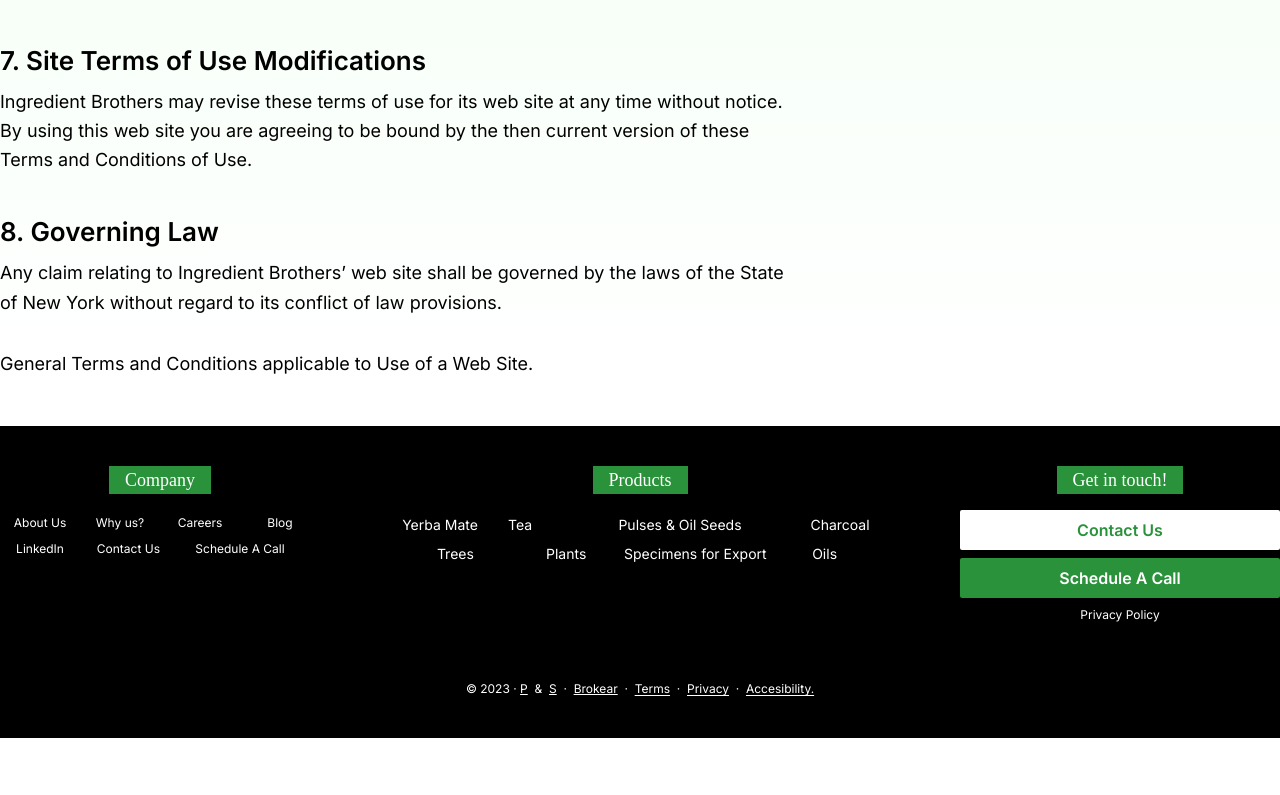
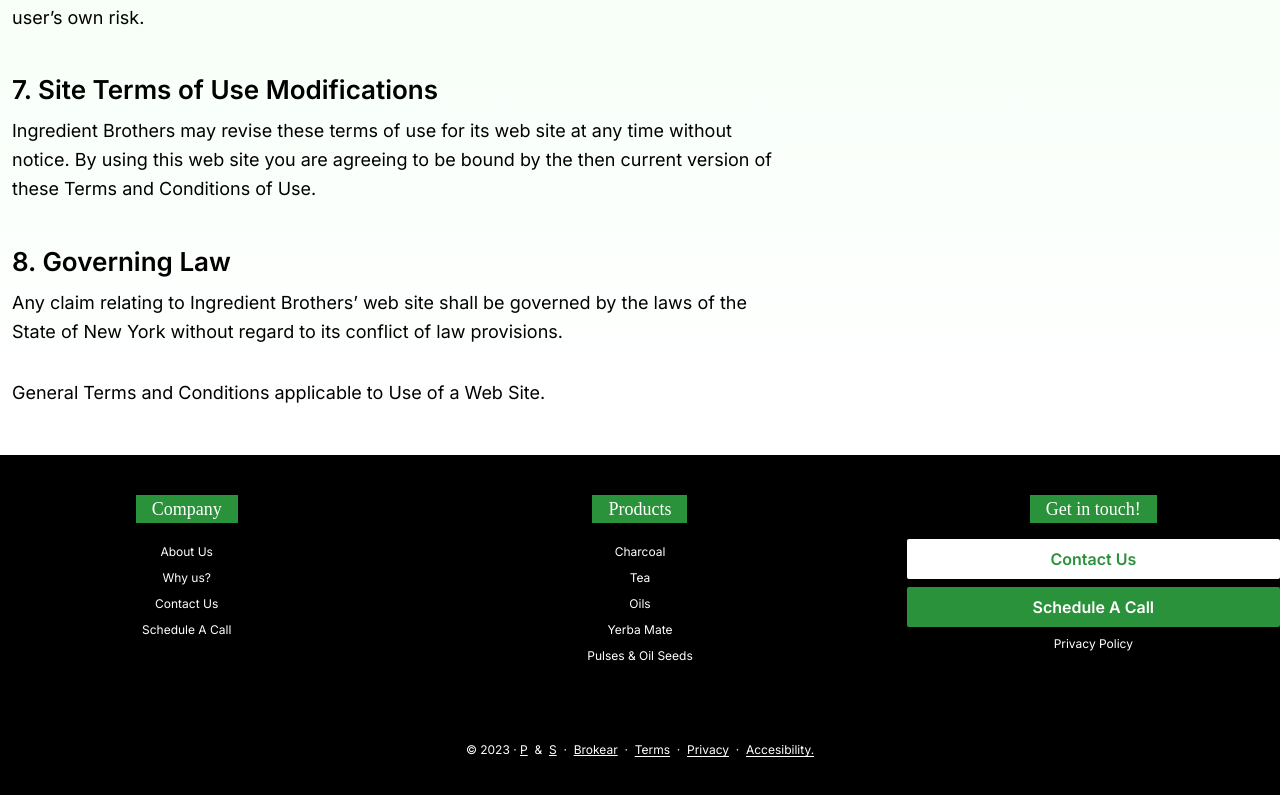
Before and after one commit to causapablo/brokear, a Next.js app: page /policies/terms in a window 1280 px wide. Shown: the part 1964-2759 px from the top of the page. Before the commit the page ends 2702 px from the top, so only its background shows below. Built offline with nearby package versions, Linux system fonts and the light colour scheme; what tailwindcss-animated would draw is missing.

Commit message:
Se corrigen espacios, margenes, paddings, etc.

```diff
--- a/components/accesibility/Accesibility.tsx
+++ b/components/accesibility/Accesibility.tsx
@@ -1,10 +1,11 @@
+import Link from 'next/link'
 import React from 'react'
 
 function Accesibility() {
   return (
     <div>
-      <h1 className='font-Fitgree text-[38px] font-semibold'>Accessibility Statement</h1>
-      <div className='text-[18px] space-y-5'>
+      <h1 className='font-Fitgree text-[32px] md:text-[38px] font-semibold'>Accessibility Statement</h1>
+      <div className='text-[16px] md:text-[18px] space-y-5'>
         <p>Ingredient Brothers is committed to providing a website that is accessible to all users,
           including those with disabilities. We strive to follow the Web Content Accessibility Guidelines
           (WCAG) 2.1 level AA standard, which provides recommendations for making web content more
@@ -26,7 +27,7 @@
         </p>
         <p>
           If you have any feedback or suggestions on how we can improve accessibility, please don’t
-          hesitate to <a href="/contacto"><span className='underline underline-offset-1 text-red'>contact us</span></a> . We are committed to ensuring that our website is accessible to all
+          hesitate to <Link href="/contact"><span className='underline underline-offset-1 text-red'>contact us</span></Link> . We are committed to ensuring that our website is accessible to all
           users, and we appreciate your input in helping us achieve this goal.
         </p>
       </div>
--- a/components/company/Company.tsx
+++ b/components/company/Company.tsx
@@ -12,10 +12,10 @@
           </h4>
           <div className='grid grid-cols-1 lg:grid-cols-2 gap-16'>
             <div>
-              <h4 className="font-bold text-2xl mb-4 px-2 lg:px-0">
+              <h4 className="font-bold text-2xl mb-4 lg:px-0">
                 Searching for high quality ingredients and trusted suppliers is a process that shouldnt be taken lightly
               </h4>
-              <p className="font-base text-lg font-Grotesk px-2 lg:px-0" >
+              <p className="font-base text-lg font-Grotesk lg:px-0" >
                 Sometimes it s a journey that makes you wish you d gone to the bottom of the ocean instead.
                 It s a journey that has you fighting the same battles in a never ending cycle. We all know that something must change, right? <span className='font-extrabold'>Now it has.</span>
               </p>
--- a/components/footer/Footer.tsx
+++ b/components/footer/Footer.tsx
@@ -4,7 +4,7 @@
   return (
     <section className="bg-black py-10">
       <div className="container mx-auto  max-w-[1300px]">
-        <div className="flex flex-col md:flex-row gap-20 px-3 lg:px-0">
+        <div className="flex flex-col md:flex-row gap-10 lg:gap-20 px-3 lg:px-0">
           <div className="flex flex-col md:flex-grow-0 md:w-1/3 h-fit">
             <div className="">
               <h4 className="bg-red text-white text-center text-lg font-normal w-fit mx-auto px-4 font-Dancing">
@@ -13,83 +13,73 @@
             </div>
 
             <div className="py-4">
-              <div className="flex">
-                <Link href='/about' className="text-white flex items-center justify-center text-[12px] basis-1/4 py-1">
-                  <p >
+              <div className="flex-col">
+                <p >
+                  <Link href='/about' className="text-white flex items-center justify-center text-[12px] basis-1/4 py-1">
                     About Us
-                  </p>
-                </Link>
-                <Link href='/why-us' className="text-white flex items-center justify-center text-[12px] basis-1/4 py-1">
-                  <p>
+                  </Link>
+                </p>
+                <p>
+                  <Link href='/why-us' className="text-white flex items-center justify-center text-[12px] basis-1/4 py-1">
                     Why us?
-                  </p>
-                </Link>
-                <p className="text-white flex items-center justify-center text-[12px] basis-1/4 py-1">
+                  </Link>
+                </p>
+                {/* <p className="text-white flex items-center justify-center text-[12px] basis-1/4 py-1">
                   Careers
                 </p>
                 <p className="text-white flex items-center justify-center text-[12px] basis-1/4 py-1">
                   Blog
                 </p>
-              </div>
-              <div className="flex">
                 <p className="text-white flex items-center justify-center text-[12px] py-1 basis-1/4">
                   LinkedIn
+                </p> */}
+                <p>
+                  <Link href='/contact' className="text-white flex items-center justify-center text-[12px] py-1 basis-1/4">
+                    Contact Us
+                  </Link>
                 </p>
-                <Link href='/contact' className="text-white flex items-center justify-end text-[12px] py-1 basis-1/4">
-                  <p>
-                    Contact Us
-                  </p>
-                </Link>
-                <Link href='/schedulecall' className="text-white flex items-center justify-center text-[12px] py-1 basis-1/2">
-                  <p>
+                <p>
+                  <Link href='https://calendly.com/joaquin-sipowicz/30min?back=1&month=2023-09' className="text-white flex items-center justify-center text-[12px] py-1 basis-1/2">
                     Schedule A Call
-                  </p>
-                </Link>
-
+                  </Link>
+                </p>
               </div>
             </div>
           </div>
-          <div className="flex flex-col md:flex-grow-0 md:w-1/2 h-fit">
+          <div className="flex flex-col md:flex-grow-0 md:w-1/3 h-fit">
             <div className="col-span-5">
               <h4 className="bg-red text-white text-center text-lg font-light w-fit mx-auto px-4 font-Dancing">
                 Products
               </h4>
             </div>
-            <div className="py-4 text-[14px] font-Fitgree">
-              <div className="grid grid-cols-2 md:flex">
-                <p className="text-white flex items-center justify-center basis-1/6 py-1">
-                  Yerba Mate
+            <div className="py-4 text-[12px] font-Fitgree">
+              <div className="flex-col">
+
+                <p className="text-white flex items-center justify-center basis-1/3 py-1">
+                  <Link href="/products/bulk-category/bulk-charcoal">
+                    Charcoal
+                  </Link>
                 </p>
-
-                <p className="text-white flex items-center justify-center basis-1/6 py-1">
-                  Tea
+                <p className="text-white flex items-center justify-center basis-1/3  py-1">
+                  <Link href="/products/bulk-category/bulk-tea">
+                    Tea
+                  </Link>
                 </p>
-
-                <p className="text-white flex items-center justify-center basis-1/2 py-1">
-                  Pulses & Oil Seeds
+                <p className="text-white flex items-center justify-center basis-1/3  py-1">
+                  <Link href="/products/bulk-category/bulk-oils">
+                    Oils
+                  </Link>
                 </p>
-
-
-
-                <p className="text-white flex items-center justify-center basis-1/6 py-1">
-                  Charcoal
+                <p className="text-white flex items-center justify-center basis-2/5 py-1">
+                  <Link href="/products/bulk-category/bulk-yerba-mate">
+                    Yerba Mate
+                  </Link>
                 </p>
-              </div>
-              <div className="grid grid-cols-2 md:flex">
-                <p className="text-white flex items-center justify-center  basis-1/4 py-1">
-                  Trees
+                <p className="text-white flex items-center justify-center  basis-2/5 py-1">
+                  <Link href="/products/bulk-category/bulk-pulses-seeds">
+                    Pulses & Oil Seeds
+                  </Link>
                 </p>
-                <p className="text-white flex items-center justify-center  basis-1/4 py-1">
-                  Plants
-                </p>
-                <p className="text-white flex items-center justify-center basis-1/3 py-1">
-                  Specimens for Export
-                </p>
-                <p className="text-white flex items-center justify-center basis-1/4 py-1">
-                  Oils
-                </p>
-                {/* <p className="text-white flex items-center justify-center text-[12px]  basis-1/5 py-1">Organic</p>
-                <p className="text-white flex items-center justify-start text-[12px]  basis-1/5 py-1">Vegan</p> */}
               </div>
             </div>
           </div>
--- a/components/privacy/Privacy.tsx
+++ b/components/privacy/Privacy.tsx
@@ -3,8 +3,8 @@
 function Privacy() {
     return (
         <div>
-            <h1 className='font-Fitgree text-[38px] font-semibold'>Privacy Policy</h1>
-            <div className='text-[18px] space-y-5'>
+            <h1 className='font-Fitgree text-[32px] md:text-[38px] font-semibold'>Privacy Policy</h1>
+            <div className='text-[16px] md:text-[18px] space-y-5'>
                 <p>Your privacy is very important to us. Accordingly, we have developed this Policy in order for you to understand how we collect, use, communicate and disclose and make use of personal information. The following outlines our privacy policy.</p>
                 <ul className='list-disc pl-7'>
                     <li className="marker:text-red">Before or at the time of collecting personal information, we will identify the purposes for which information is being collected.</li>
--- a/components/welcome/Welcome.tsx
+++ b/components/welcome/Welcome.tsx
@@ -8,7 +8,7 @@
       <div className="grid grid-cols-1 lg:grid-cols-2 pt-16 container mx-auto max-w-[1300px]">
         <div className="flex items-center px-3">
           <div>
-            <h2 className="bg-red text-white text-base md:text-lg w-fit text-center py-1 font-Dancing uppercase md:px-2">
+            <h2 className="bg-red px-1 text-white text-base md:text-lg w-fit text-center py-1 font-Dancing uppercase md:px-2">
               Getting your product has never been so easy
             </h2>
             <p className=" lg:px-0 text-[32px] md:text-[38px] font-[600] font-Fitgree leading-tight">
@@ -18,12 +18,12 @@
               Conecting the ingredients for your next sourcing project
             </p>
             <Link href='/nosotros'>
-              <button className="border border-red text-red font-semibold mt-5 py-2 px-2 mb-6 lg:mb-0 ml-5 mr-5 lg:ml-0 rounded-sm hover:text-lightRed">
+              <button className="border border-red text-red font-semibold mt-5 py-2 px-2 mb-6 lg:mb-0 mr-3 lg:ml-0 rounded-sm hover:text-lightRed">
                 About Us
               </button>
             </Link>
             <Link href='/nosotros'>
-              <button className="border border-red text-red font-semibold mt-5 py-2 px-2 mb-6 lg:mb-0 ml-5 lg:ml-0 rounded-sm hover:text-lightRed">
+              <button className="border border-red text-red font-semibold mt-5 py-2 px-2 mb-6 lg:mb-0 md:ml-5 lg:ml-0 rounded-sm hover:text-lightRed">
                 Our Products
               </button>
             </Link>
--- a/src/app/contact/page.tsx
+++ b/src/app/contact/page.tsx
@@ -29,14 +29,14 @@
 
   return (
     <section className="bg-gradient-to-b from-lightPink to-white pb-10">
-      <div className="container mx-auto max-w-[770px] font-Fitgree px-5">
-        <div className="pt-40">
+      <div className="container mx-auto max-w-[770px] font-Fitgree px-3">
+        <div className=" pt-10 lg:pt-40">
           <p className="bg-red text-white font-bold text-xl w-fit px-1 text-center uppercase">contact us</p>
-          <h4 className="font-bold pt-5 text-3xl">We’d love to hear from you</h4>
-          <p className="pt-5 text-xl text-justify">
+          <h4 className="font-bold pt-5 text-[28px] md:text-3xl">We’d love to hear from you</h4>
+          <p className="pt-3 md:pt-5 text-[17px] md:text-xl text-justify">
           Whether you need more info, a quote, or would like to request a sample of our high-quality ingredients, we’re here to help. Please fill out the form below and let us know how we can assist.
           </p>
-          <p className="pt-5 text-xl text-justify">
+          <p className="pt-5 text-[17px] md:text-xl text-justify">
           You can also connect with us by mail to stay up to date with our latest news and offerings, or <Link href="https://calendly.com/joaquin-sipowicz/30min?back=1&month=2023-09" target="_blank" className="text-red">schedule a call</Link> with one of our experts to discuss your specific needs.
           </p>
 
--- a/src/app/policies/layout.tsx
+++ b/src/app/policies/layout.tsx
@@ -5,8 +5,8 @@
 function layout({ children } : any) {
     return (
         <section className='bg-gradient-to-b from-lightPink to-white'>
-            <div className='container mx-auto max-w-[1300px] pt-[45px] mb-12'>
-                <div className='flex flex-row gap-32'>
+            <div className='container px-3 lg:mx-auto max-w-[1300px] pt-[45px] mb-12'>
+                <div className='flex flex-col lg:flex-row gap-32'>
                     <div id='content' className='basis-3/4 leading-loose'>
                         {children}
                     </div>
--- a/src/app/products/page.tsx
+++ b/src/app/products/page.tsx
@@ -15,7 +15,7 @@
               Here you’ll find a wide selection of specialty raw ingredients
               ranging from coconut products and plant-based proteins to
               sweeteners and additives. You can also browse by organic, halal,
-              kosher, and vegan subcategories. <Link href='/contact' className="text-red hover:underline underline-offset-1"><span>Looking for something not listed?</span></Link>
+              kosher, and vegan subcategories.<span> <Link href='/contact' className="text-red hover:underline underline-offset-1">Looking for something not listed?</Link></span>
             </p>
           </div>
           <div></div>
--- a/tailwind.config.js
+++ b/tailwind.config.js
@@ -31,7 +31,7 @@
       Figtree: ['Figtree', 'sans-serif'],
       Poppins: ['Poppins', 'sans-serif'],
       Grotesk : ['Space Grotesk', 'sans-serif'],
-      Dancing : ['Dancing Script', 'cursive']
+      Dancing : ['Space Grotesk', 'cursive']
     },
     extend: {
       backgroundImage: {
```
Also changed, not shown: components/terms/Terms.tsx (+20 -20 lines).
